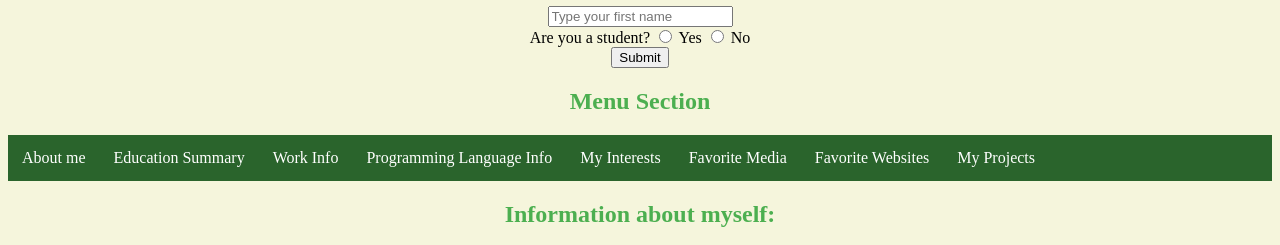
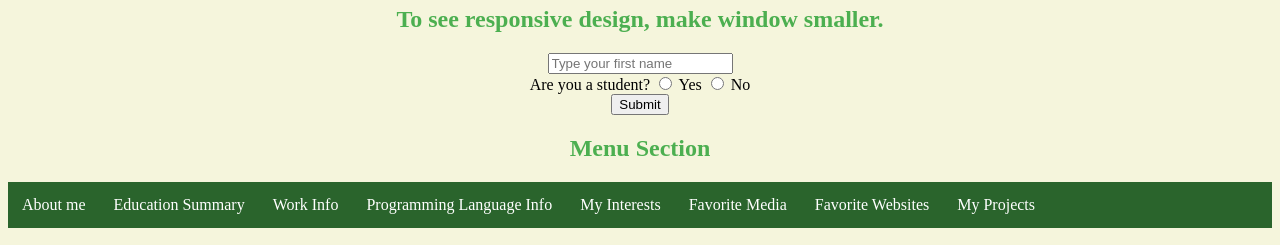
Before and after one commit to stevedel31/CUS1172_Delgado, a plain HTML site: page index.html in a window 1280 px wide. Shown: the part 60-305 px from the top of the page. Drawn offline with Linux system fonts and the light colour scheme.

Commit message:
Project 1 Milestone 2

```diff
--- a/index.html
+++ b/index.html
@@ -26,7 +26,7 @@
         <span>
             <h1 style="color:#4CAF50; text-align: center;"> Welcome to my CUS1172 Profile Page!</h1>
         </span>
-
+<h2> To see responsive design, make window smaller.</h2>
         <form id="student_form" class="text screen_only" >
             <div>
                 <input type="text" placeholder="Type your first name" name="first_name">
```
